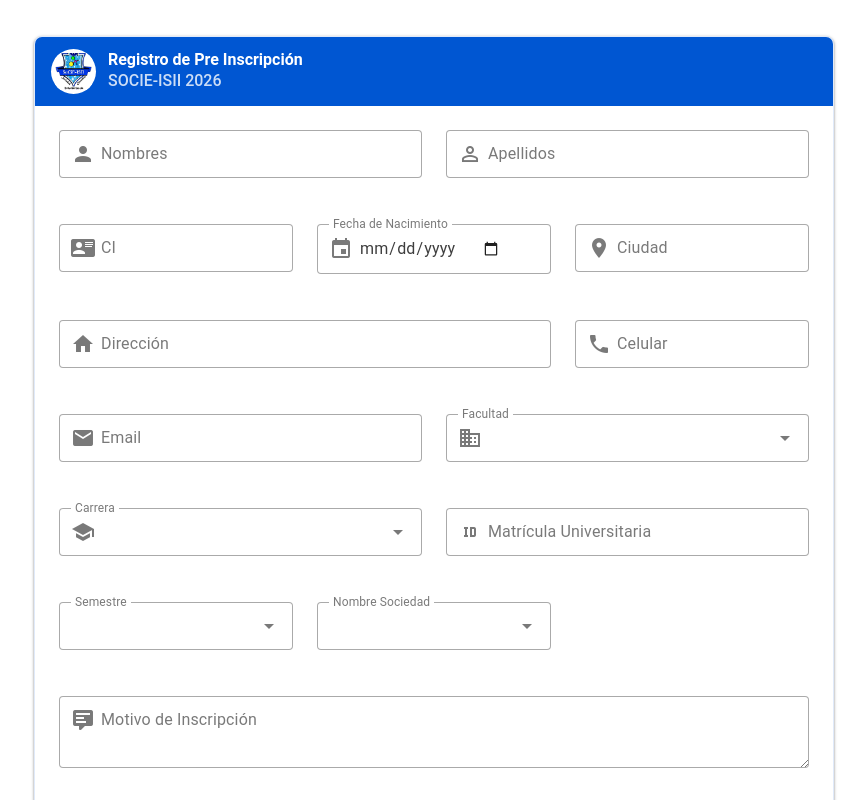
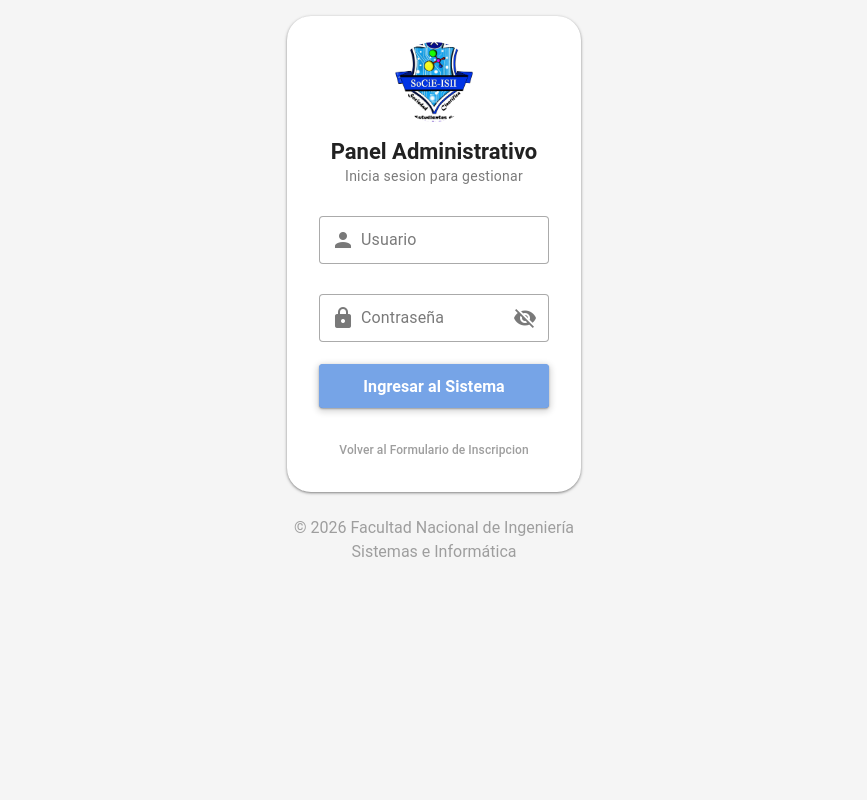
Before and after one commit to ramossis/soceisi-frontend, a Vue app: page /login in a window 1280 px wide. Shown: the top 800 px of the page, without its empty margins (206-1073 px from the left). Built offline with nearby package versions, Linux system fonts and the light colour scheme.

Commit message:
featur:login added with connection vercel back

```diff
--- a/src/App.vue
+++ b/src/App.vue
@@ -1,11 +1,9 @@
-<script setup>
-import FormularioIncripcion from '@/components/FormularioIncripcion.vue'
-</script>
+<script setup></script>
 
 <template>
   <v-app>
     <v-main>
-      <FormularioIncripcion />
+      <router-view />
     </v-main>
   </v-app>
 </template>
--- /dev/null
+++ b/src/layouts/DefaultLayout.vue
@@ -0,0 +1,19 @@
+<template>
+  <v-main class="bg-grey-lighten-4">
+    <v-app-bar color="primary" flat>
+      <v-avatar class="ml-4" rounded="0">
+        <v-img :src="LogoSoce"> </v-img>
+      </v-avatar>
+      <v-app-bar-title>SOCIE-ISII Inscripciones</v-app-bar-title>
+    </v-app-bar>
+    <v-container>
+      <router-view />
+    </v-container>
+  </v-main>
+</template>
+
+<script setup>
+import LogoSoce from '../assets/Logo-SoCiE-ISII.png'
+</script>
+
+<style lang="scss" scoped></style>
--- a/src/main.js
+++ b/src/main.js
@@ -1,6 +1,7 @@
 import { createApp } from 'vue'
 import { createPinia } from 'pinia'
 import App from './App.vue'
+import router from './router'
 
 // Vuetify
 import 'vuetify/styles'
@@ -38,6 +39,7 @@ const vuetify = createVuetify({
 
 const app = createApp(App)
 app.use(createPinia())
+app.use(router)
 app.use(vuetify)
 app.use(Vue3Toastify, {
   autoClose: 2000,
--- a/src/router/index.js
+++ b/src/router/index.js
@@ -2,7 +2,40 @@ import { createRouter, createWebHistory } from 'vue-router'
 
 const router = createRouter({
   history: createWebHistory(import.meta.env.BASE_URL),
-  routes: [],
+  routes: [
+    {
+      path: '/',
+      component: () => import('@/layouts/DefaultLayout.vue'),
+      children: [
+        {
+          path: '',
+          name: 'Home',
+          component: () => import('@/views/HomeView.vue'),
+        },
+      ],
+    },
+    {
+      path: '/login',
+      component: () => import('@/views/LoginView.vue'),
+      name: 'Login',
+    },
+    {
+      path: '/admin',
+      component: () => import('@/layouts/AdminLayout.vue'),
+      children: [
+        {
+          path: '',
+          name: 'Dashboard',
+          component: () => import('@/views/AdminDashboard.vue'),
+        },
+      ],
+      beforeEnter: (to, form, next) => {
+        const token = localStorage.getItem('token')
+        if (!token) next('/login')
+        else next()
+      },
+    },
+  ],
 })
 
 export default router
--- /dev/null
+++ b/src/stores/auth.store.js
@@ -0,0 +1,23 @@
+import { defineStore } from 'pinia'
+import { reactive, ref } from 'vue'
+import soceisiApi from '@/config/api/sociApi'
+import { toast } from 'vue3-toastify'
+
+export const useAuthStore = defineStore('auth', () => {
+  const isLoading = ref(false)
+  const credentials = reactive({
+    usuario: '',
+    password: '',
+  })
+  const login = async () => {
+    try {
+      const { data } = await soceisiApi.post('/login', credentials)
+      console.log(data)
+    } catch (error) {
+      console.error(error.response?.data)
+    }
+    isLoading.value = true
+    isLoading.value = false
+  }
+  return { credentials, isLoading, login }
+})
--- /dev/null
+++ b/src/views/HomeView.vue
@@ -0,0 +1,9 @@
+<template>
+  <FormularioInsc />
+</template>
+
+<script setup>
+import FormularioInsc from '@/components/FormularioIncripcion.vue'
+</script>
+
+<style scoped></style>
--- a/src/views/Login.vue
+++ /dev/null
@@ -1,5 +0,0 @@
-<template>
-  <v-container class="fill-height bg-grey-lighen-4 fluid">
-    <v-row align="center" justify="center"> </v-row>
-  </v-container>
-</template>
--- /dev/null
+++ b/src/views/LoginView.vue
@@ -0,0 +1,86 @@
+<template>
+  <v-container fluid class="fill-height bg-grey-lighten-4">
+    <v-row align="center" justify="center">
+      <v-col cols="12" sm="8" md="4" lg="3">
+        <v-card elevation="12" rounded="xl" class="pa-4">
+          <v-card-item class="text-center">
+            <v-avatar size="80" class="mb-4" bg-white elevation-2>
+              <v-img src="/public/Logo-SoCiE-ISII.png" alt="SOCIE-ISII"> </v-img>
+            </v-avatar>
+            <v-card-title class="text-h5 font-weight-bold"> Panel Administrativo </v-card-title>
+            <v-card-subtitle> Inicia sesion para gestionar </v-card-subtitle>
+          </v-card-item>
+          <v-card-text class="mt-4">
+            <v-form ref="loginForm" v-model="isValidForm" @submit.prevent="handleLogin">
+              <v-text-field
+                v-model="credentials.usuario"
+                label="Usuario"
+                prepend-inner-icon="mdi-account"
+                variant="outlined"
+                density="comfortable"
+                :rules="[(v) => !!v || 'Requerido']"
+                class="mb-2"
+              >
+              </v-text-field>
+              <v-text-field
+                v-model="credentials.password"
+                label="Contraseña"
+                prepend-inner-icon="mdi-lock"
+                :append-inner-icon="showPassword ? 'mdi-eye' : 'mdi-eye-off'"
+                :type="showPassword ? 'text' : 'password'"
+                variant="outlined"
+                density="comfortable"
+                @click:append-inner="showPassword = !showPassword"
+                :rules="[(v) => !!v || 'Requerido']"
+              >
+              </v-text-field>
+              <v-btn
+                type="submit"
+                color="primary"
+                size="large"
+                block
+                elevation="2"
+                class="m-4 font-weight-bold"
+                :loading="isLoading"
+                :disabled="!isValidForm"
+              >
+                Ingresar al Sistema
+              </v-btn>
+            </v-form>
+          </v-card-text>
+          <v-card-actions class="justify-center">
+            <v-btn variant="text" size="small" color="grey" to="/">
+              Volver al Formulario de Inscripcion
+            </v-btn>
+          </v-card-actions>
+        </v-card>
+        <p class="text-center mt-6 text-caption text-grey">
+          © 2026 Facultad Nacional de Ingeniería <br />
+          Sistemas e Informática
+        </p>
+      </v-col>
+    </v-row>
+  </v-container>
+</template>
+
+<script setup>
+import { ref } from 'vue'
+import { useAuthStore } from '@/stores/auth.store'
+import { storeToRefs } from 'pinia'
+
+const isValidForm = ref(false)
+const showPassword = ref(false)
+const loginForm = ref(null)
+
+const authStore = useAuthStore()
+const { credentials, isLoading } = storeToRefs(authStore)
+
+const handleLogin = async () => {
+  const { valid } = await loginForm.value.validate()
+  if (valid) {
+    authStore.login()
+  }
+}
+</script>
+
+<style lang="scss" scoped></style>
```
Also changed, not shown: src/layouts/AdminLayout.vue (added), src/views/AdminDashboard.vue (added).
